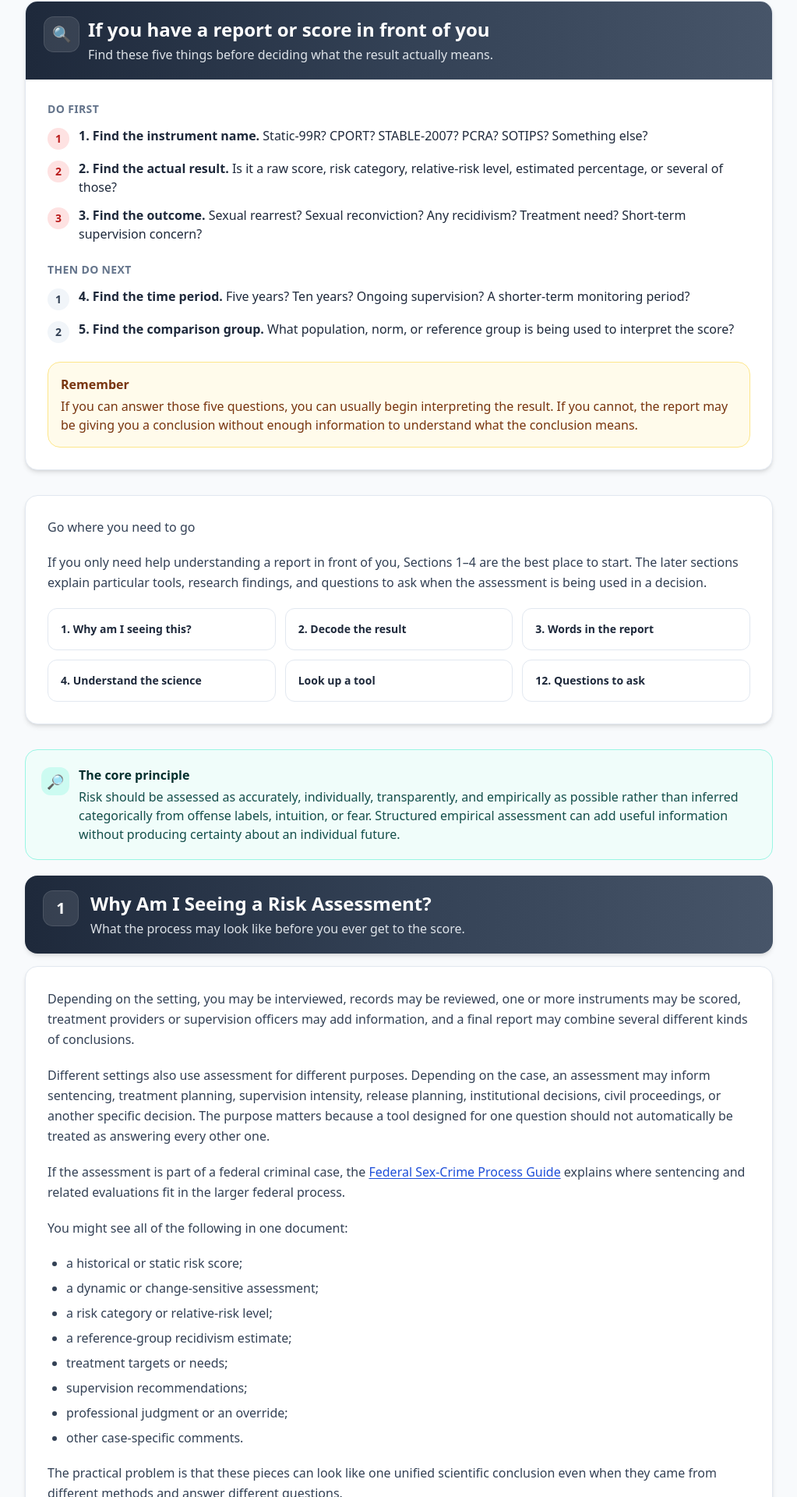
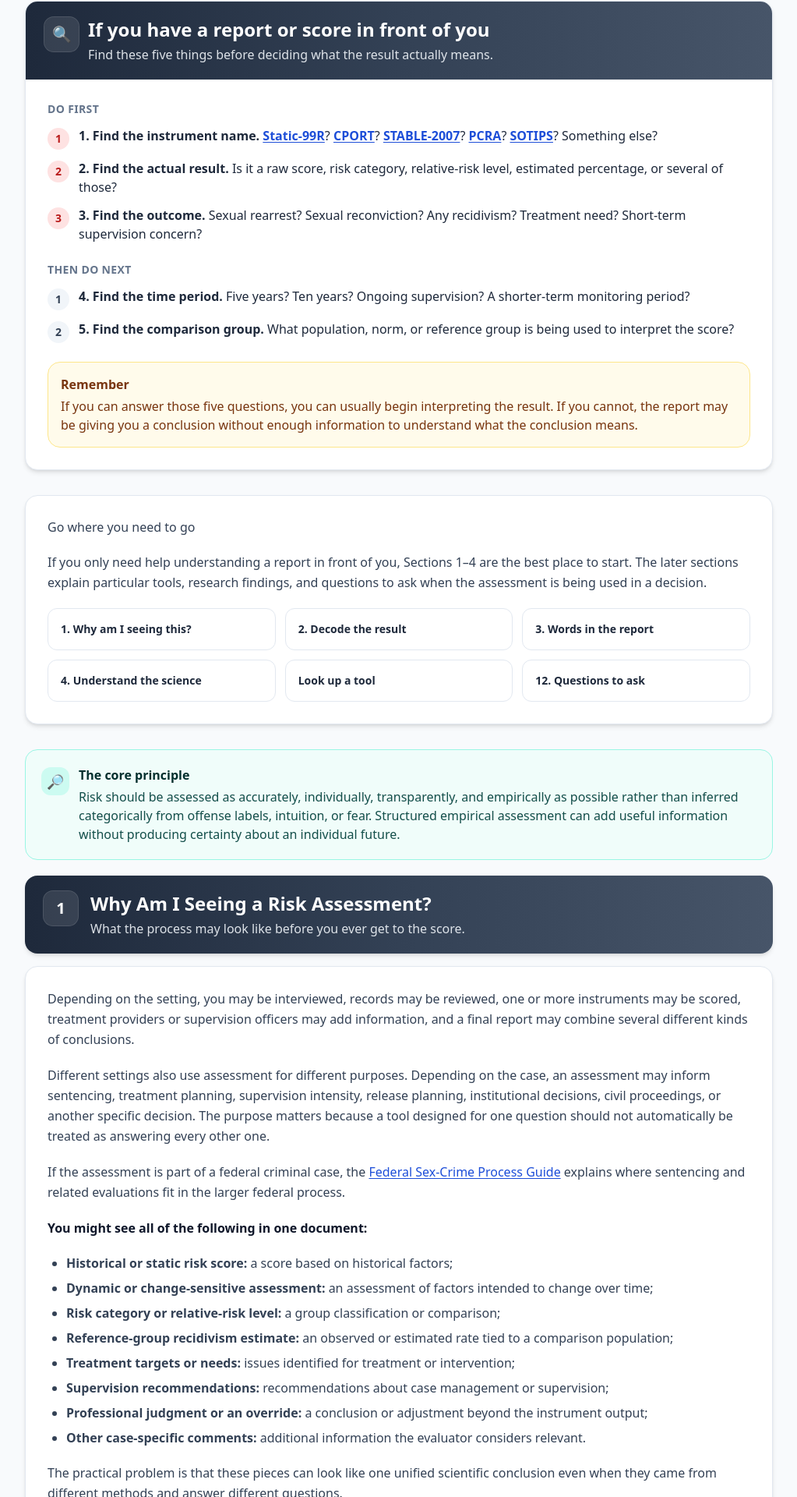
Before and after one commit to projectsolarrecon/Solar, a React (Vite) app: page /resources/risk-assessment-guide in a window 1280 px wide. Shown: the part 1104-3024 px from the top of the page at 78% size, without its empty margins (128-1151 px from the left). Built offline with nearby package versions, Linux system fonts and the light colour scheme.

Commit message:
Polish risk assessment guide links and readability

```diff
--- a/src/pages/resources/RiskAssessmentGuide.tsx
+++ b/src/pages/resources/RiskAssessmentGuide.tsx
@@ -42,6 +42,9 @@ const sourceLinks = {
 const inlineLinkCls =
   "font-medium text-blue-700 underline underline-offset-2 hover:text-blue-900";
 
+const toolJumpLinkCls =
+  "font-semibold text-blue-700 underline underline-offset-2 hover:text-blue-900";
+
 export default function RiskAssessmentGuide(): JSX.Element {
   const handlePrint = () => window.print();
 
@@ -128,8 +131,27 @@ export default function RiskAssessmentGuide(): JSX.Element {
           icon="🔍"
           urgentActions={[
             <span key="tool">
-              <strong>1. Find the instrument name.</strong> Static-99R? CPORT?
-              STABLE-2007? PCRA? SOTIPS? Something else?
+              <strong>1. Find the instrument name.</strong>{" "}
+              <a href="#baseline-static" className={toolJumpLinkCls}>
+                Static-99R
+              </a>
+              ?{" "}
+              <a href="#csem" className={toolJumpLinkCls}>
+                CPORT
+              </a>
+              ?{" "}
+              <a href="#dynamic" className={toolJumpLinkCls}>
+                STABLE-2007
+              </a>
+              ?{" "}
+              <a href="#federal-general" className={toolJumpLinkCls}>
+                PCRA
+              </a>
+              ?{" "}
+              <a href="#change-sensitive" className={toolJumpLinkCls}>
+                SOTIPS
+              </a>
+              ? Something else?
             </span>,
             <span key="result">
               <strong>2. Find the actual result.</strong> Is it a raw score, risk
@@ -270,17 +292,43 @@ export default function RiskAssessmentGuide(): JSX.Element {
               federal process.
             </p>
 
-            <p>You might see all of the following in one document:</p>
-
-            <ul>
-              <li>a historical or static risk score;</li>
-              <li>a dynamic or change-sensitive assessment;</li>
-              <li>a risk category or relative-risk level;</li>
-              <li>a reference-group recidivism estimate;</li>
-              <li>treatment targets or needs;</li>
-              <li>supervision recommendations;</li>
-              <li>professional judgment or an override;</li>
-              <li>other case-specific comments.</li>
+            <p className="font-semibold text-slate-900">
+              You might see all of the following in one document:
+            </p>
+
+            <ul className="space-y-2">
+              <li>
+                <strong>Historical or static risk score:</strong> a score based on
+                historical factors;
+              </li>
+              <li>
+                <strong>Dynamic or change-sensitive assessment:</strong> an
+                assessment of factors intended to change over time;
+              </li>
+              <li>
+                <strong>Risk category or relative-risk level:</strong> a group
+                classification or comparison;
+              </li>
+              <li>
+                <strong>Reference-group recidivism estimate:</strong> an observed
+                or estimated rate tied to a comparison population;
+              </li>
+              <li>
+                <strong>Treatment targets or needs:</strong> issues identified for
+                treatment or intervention;
+              </li>
+              <li>
+                <strong>Supervision recommendations:</strong> recommendations about
+                case management or supervision;
+              </li>
+              <li>
+                <strong>Professional judgment or an override:</strong> a conclusion
+                or adjustment beyond the instrument output;
+              </li>
+              <li>
+                <strong>Other case-specific comments:</strong> additional
+                information the evaluator considers relevant.
+              </li>
             </ul>
 
             <p>
@@ -334,9 +382,12 @@ export default function RiskAssessmentGuide(): JSX.Element {
               are deliberately illustrative rather than real scoring instructions:
             </p>
 
-            <ul>
-              <li>
-                <strong>Instrument:</strong> Static-99R
+            <ul className="space-y-2">
+              <li>
+                <strong>Instrument:</strong>{" "}
+                <a href="#baseline-static" className={toolJumpLinkCls}>
+                  Static-99R
+                </a>
               </li>
               <li>
                 <strong>Raw score:</strong> [score]
@@ -596,8 +647,8 @@ export default function RiskAssessmentGuide(): JSX.Element {
 
             <h3>Outcome definition and follow-up period</h3>
             <p>
-              Rearrest, charge, reconviction, reincarceration, self-report, and
-              detected offending are not interchangeable. Official outcomes can
+              <strong>Rearrest, charge, reconviction, reincarceration, self-report,
+              and detected offending are not interchangeable.</strong> Official outcomes can
               miss undetected conduct; self-report has different limitations.
             </p>
             <p>
@@ -672,7 +723,7 @@ export default function RiskAssessmentGuide(): JSX.Element {
 
             <h3>Base rates</h3>
             <p>
-              A base rate is how often the outcome occurs in the population being
+              <strong>A base rate</strong> is how often the outcome occurs in the population being
               studied before a particular score is considered. When the outcome is
               uncommon, precise individual prediction becomes harder.
             </p>
@@ -685,7 +736,7 @@ export default function RiskAssessmentGuide(): JSX.Element {
 
             <h3>AUC: ranking, not probability</h3>
             <p>
-              AUC is a discrimination statistic. In plain English: if you randomly
+              <strong>AUC is a discrimination statistic.</strong> In plain English: if you randomly
               select one person who later had the measured recidivism outcome and
               one who did not, the AUC estimates how often the tool ranks the
               person with the later outcome as higher risk.
@@ -709,7 +760,7 @@ export default function RiskAssessmentGuide(): JSX.Element {
           <GuideProse>
             <h3>Calibration</h3>
             <p>
-              Calibration asks a different question: do the predicted or
+              <strong>Calibration asks a different question:</strong> do the predicted or
               reference-group percentages line up with the observed rates in the
               population where the tool is being used?
             </p>
@@ -751,7 +802,16 @@ export default function RiskAssessmentGuide(): JSX.Element {
 
         <GuideSectionCard>
           <GuideProse>
-            <h3>Static-99R</h3>
+            <h3>
+              <a
+                href={sourceLinks.staticCoding}
+                className={inlineLinkCls}
+                target="_blank"
+                rel="noopener noreferrer"
+              >
+                Static-99R
+              </a>
+            </h3>
           </GuideProse>
 
           <div className="grid gap-5 sm:grid-cols-2">
@@ -958,7 +1018,16 @@ export default function RiskAssessmentGuide(): JSX.Element {
 
         <GuideSectionCard>
           <GuideProse>
-            <h3>STABLE-2007</h3>
+            <h3>
+              <a
+                href={sourceLinks.stable}
+                className={inlineLinkCls}
+                target="_blank"
+                rel="noopener noreferrer"
+              >
+                STABLE-2007
+              </a>
+            </h3>
             <p>
               STABLE-2007 is designed to assess relatively stable but changeable
               risk and need factors relevant to sexual recidivism. Ratings draw on
@@ -1036,7 +1105,16 @@ export default function RiskAssessmentGuide(): JSX.Element {
 
         <GuideSectionCard>
           <GuideProse>
-            <h3>CPORT</h3>
+            <h3>
+              <a
+                href={sourceLinks.cportDevelopment}
+                className={inlineLinkCls}
+                target="_blank"
+                rel="noopener noreferrer"
+              >
+                CPORT
+              </a>
+            </h3>
           </GuideProse>
 
           <div className="grid gap-5 sm:grid-cols-2">
@@ -1191,7 +1269,16 @@ export default function RiskAssessmentGuide(): JSX.Element {
 
         <GuideSectionCard>
           <GuideProse>
-            <h3>PCRA and PCRA-R</h3>
+            <h3>
+              <a
+                href={sourceLinks.pcra}
+                className={inlineLinkCls}
+                target="_blank"
+                rel="noopener noreferrer"
+              >
+                PCRA and PCRA-R
+              </a>
+            </h3>
             <p>
               The federal{" "}
               <a
@@ -1257,7 +1344,16 @@ export default function RiskAssessmentGuide(): JSX.Element {
 
         <GuideSectionCard>
           <GuideProse>
-            <h3>SOTIPS</h3>
+            <h3>
+              <a
+                href={sourceLinks.sotips}
+                className={inlineLinkCls}
+                target="_blank"
+                rel="noopener noreferrer"
+              >
+                SOTIPS
+              </a>
+            </h3>
             <p>
               The Sex Offender Treatment Intervention and Progress Scale is a
               structured, change-sensitive assessment used in treatment and
@@ -1298,7 +1394,16 @@ export default function RiskAssessmentGuide(): JSX.Element {
           <SoftDivider />
 
           <GuideProse>
-            <h3>VRS-SO</h3>
+            <h3>
+              <a
+                href={sourceLinks.vrsFoundational}
+                className={inlineLinkCls}
+                target="_blank"
+                rel="noopener noreferrer"
+              >
+                VRS-SO
+              </a>
+            </h3>
             <p>
               The Violence Risk Scale–Sexual Offense version combines static and
               dynamic information. It is designed to assess baseline risk,
@@ -1345,7 +1450,7 @@ export default function RiskAssessmentGuide(): JSX.Element {
         <GuideSectionCard>
           <GuideProse>
             <p>
-              SPJ uses defined risk factors and a structured process, while leaving
+              <strong>SPJ uses defined risk factors and a structured process</strong>, while leaving
               room for professional synthesis. That makes it meaningfully
               different from an unstructured impression such as “this person feels
               dangerous” or “my experience tells me the score is wrong.”
@@ -1360,7 +1465,7 @@ export default function RiskAssessmentGuide(): JSX.Element {
               judgment in that synthesis.
             </p>
             <p>
-              The practical lesson is not “scores only.” Individualized
+              <strong>The practical lesson is not “scores only.”</strong> Individualized
               professional information can matter.
             </p>
             <p>
@@ -1411,7 +1516,7 @@ export default function RiskAssessmentGuide(): JSX.Element {
               or initial PCRA assessment.
             </p>
 
-            <ul>
+            <ul className="space-y-2">
               <li>
                 <strong>Outcome:</strong> rearrest for any new sexual offense.
               </li>
@@ -1604,7 +1709,7 @@ export default function RiskAssessmentGuide(): JSX.Element {
 
         <GuideSectionCard>
           <GuideProse>
-            <ul>
+            <ul className="space-y-2">
               <li>
                 <strong>“Low risk” does not mean zero risk.</strong>
               </li>
```
